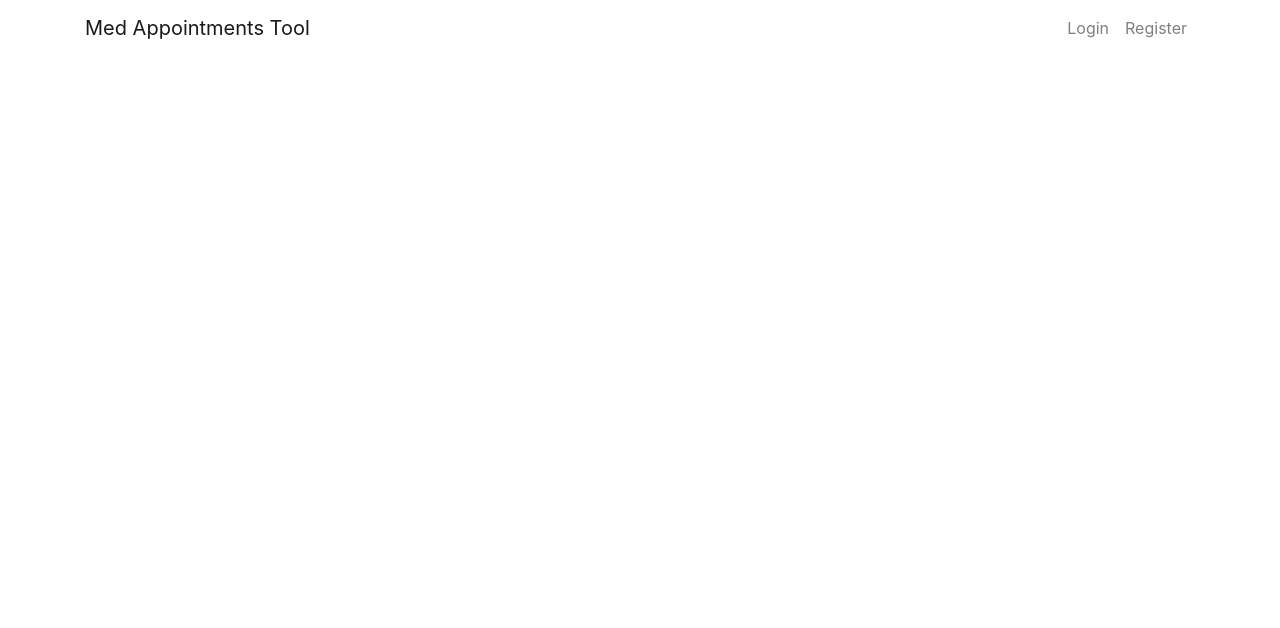
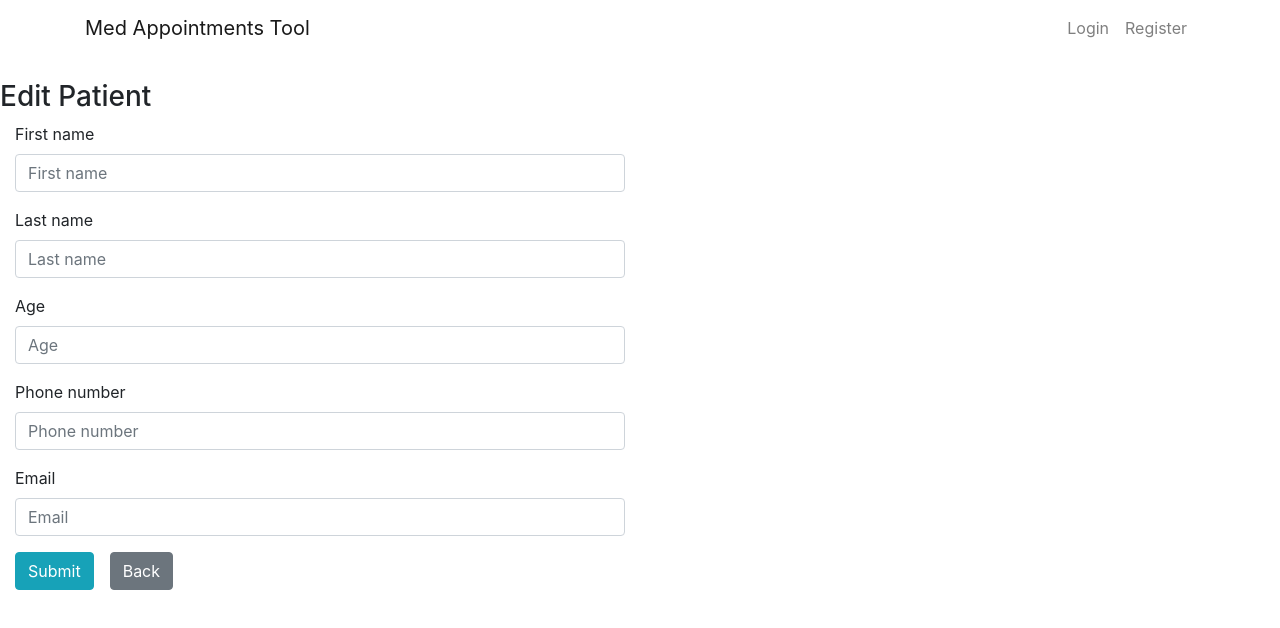
Before and after one commit to botezatubianca20/tic-project, a Vue app in the folder frontend/: page /newPatient in a window 1280 px wide. Shown: the top 628 px of the page. Built offline with nearby package versions, Linux system fonts and the light colour scheme; no server answers.

Commit message:
edit patient and add patient done

```diff
--- a/frontend/src/components/EditPatient.vue
+++ b/frontend/src/components/EditPatient.vue
@@ -6,27 +6,27 @@
 <form  @submit.prevent="updatePatient">
     <div class="form-group">
       <label for="first_name">First name</label>
-      <input type="text" class="form-control" id="first_name" placeholder="First name" required>
+      <input type="text" class="form-control" id="first_name" placeholder="First name" required  v-model="patient.first_name">
     </div>
   <div class="form-group">
       <label for="last_name">Last name</label>
-      <input type="text" class="form-control" id="last_name" placeholder="Last name" required>
+      <input type="text" class="form-control" id="last_name" placeholder="Last name" required v-model="patient.last_name">
     </div>
   <div class="form-group">
     <label for="age">Age</label>
-    <input type="text" class="form-control" id="age" placeholder="Age" required>
+    <input type="text" class="form-control" id="age" placeholder="Age" required v-model="patient.age">
   </div>
   <div class="form-group">
     <label for="phone_number">Phone number</label>
-    <input type="text" class="form-control" id="phone_number" placeholder="Phone number" required>
+    <input type="text" class="form-control" id="phone_number" placeholder="Phone number" required v-model="patient.phone_number">
   </div>
    <div class="form-group">
     <label for="email">Email</label>
-    <input type="email" class="form-control" id="email" placeholder="Email" required>
+    <input type="email" class="form-control" id="email" placeholder="Email" required v-model="patient.email">
   </div>
 
   <button type="submit" class="btn btn-info">Submit</button>
-    <router-link to="/" class="btn btn-secondary mx-sm-3">Back</router-link>
+    <router-link to="/patients" class="btn btn-secondary mx-sm-3">Back</router-link>
 </form>
 
 <br>
@@ -41,32 +41,21 @@
     name: 'editPatient',
     data () {
       return {
-         // preluam din componenta anterioara cheia unica din firebase asociata cu actorul
           key: this.$route.params.key,
-          patient: 0
+          patient: this.$route.params.patient
       }
     },
-    created () {
-       // utilizam verbul get pentru a trimite request catre server si a obtine
-       // un actor pe baza id-ul unui din firebase preluata din componenta anterioara
-      this.axios.get('http://localhost:3000/patients/byKey/' + this.key)
-        .then(function(response){ //daca primim raspuns de la server initializam actorul
-          this.patient = response.body;
-        })
+    // created () {
+    //   this.axios.get('http://localhost:3000/patients/byKey/' + this.key)
+    //     .then(function(response){
+    //       this.patient = response.data;
+    //     })
 
-    },
+    // },
 
     methods: {
-      updatePatient () {
-         // utilizam verbul put pentru a putea trimite date catre server si a face update la actor
-        this.axios.put('http://localhost:3000/patients/' +  this.key,
-        {
-            first_name: this.patient.first_name,
-            last_name: this.patient.last_name,
-            age: this.patient.age,
-            email: this.patient.email,
-            phone_number: this.patient.phone_number
-        })
+      updatePatient: function() {
+        this.axios.put('http://localhost:3000/patients/' +  this.key, this.patient)
         .then(function(){
             alert("The patient has been updated!");
         })
@@ -75,5 +64,6 @@
           })
       }
     }
+
   }
 </script>
--- /dev/null
+++ b/frontend/src/components/NewPatient.vue
@@ -0,0 +1,72 @@
+<template>
+  <div id="addPatient">
+    <h3>Edit Patient</h3>
+    <div class="form-group col-md-6">
+
+<form  @submit.prevent="addPatient">
+    <div class="form-group">
+      <label for="first_name">First name</label>
+      <input type="text" class="form-control" id="first_name" placeholder="First name" required  v-model="first_name">
+    </div>
+  <div class="form-group">
+      <label for="last_name">Last name</label>
+      <input type="text" class="form-control" id="last_name" placeholder="Last name" required v-model="last_name">
+    </div>
+  <div class="form-group">
+    <label for="age">Age</label>
+    <input type="text" class="form-control" id="age" placeholder="Age" required v-model="age">
+  </div>
+  <div class="form-group">
+    <label for="phone_number">Phone number</label>
+    <input type="text" class="form-control" id="phone_number" placeholder="Phone number" required v-model="phone_number">
+  </div>
+   <div class="form-group">
+    <label for="email">Email</label>
+    <input type="email" class="form-control" id="email" placeholder="Email" required v-model="email">
+  </div>
+
+  <button type="submit" class="btn btn-info">Submit</button>
+    <router-link to="/patients" class="btn btn-secondary mx-sm-3">Back</router-link>
+</form>
+
+<br>
+
+  </div>
+  </div>
+</template>
+
+
+<script>
+  export default {
+    name: 'addPatient',
+    data () {
+      return {
+          first_name: "",
+          last_name: "",
+          age: "",
+          phone_number: "",
+          email: ""
+      }
+    },
+
+
+    methods: {
+      addPatient: function() {
+        this.axios.post('http://localhost:3000/patients/add', {
+          first_name: this.first_name,
+          last_name: this.last_name,
+          age: this.age,
+          phone_number: this.phone_number,
+          email: this.email
+        })
+        .then(function(){
+            alert("The patient has been added!");
+        })
+        .catch(function(error){
+            alert(error);
+          })
+      }
+    }
+
+  }
+</script>
--- a/frontend/src/components/Patients.vue
+++ b/frontend/src/components/Patients.vue
@@ -4,7 +4,7 @@
         <div class="row">
           <div class="col-md-10"></div>
           <div class="col-md-2">
-            <router-link :to="{ name: 'create' }" class="btn btn-primary">Add Patient</router-link>
+            <router-link :to="{ name: 'newPatient' }" class="btn btn-primary">Add Patient</router-link>
           </div>
         </div><br />
 
@@ -21,13 +21,13 @@
             </tr>
             </thead>
             <tbody>
-                <tr v-for="(patient, index) in patients" v-bind:key="patient.key">
+                <tr v-for="(patient, index) in patients" v-bind:key="index">
                   <td>{{ patient.first_name }}</td>
                   <td>{{ patient.last_name }}</td>
                   <td>{{ patient.age }}</td>
                   <td>{{ patient.phone_number }}</td>
                   <td>{{ patient.email }}</td>
-                  <td><router-link :to="{name: 'editPatient', params: { key: patient.key}}" class="btn btn-primary">Edit</router-link></td>
+                  <td><router-link :to="{name: 'editPatient', params: { key: index, patient: patient }}" class="btn btn-primary">Edit</router-link></td>
                   <td><button class="btn btn-danger" @click="deletePatient(index)">Delete</button></td>
                 </tr>
             </tbody>
--- a/frontend/src/routes/index.js
+++ b/frontend/src/routes/index.js
@@ -7,6 +7,7 @@ import Doctors from '../components/Doctors'
 import Patients from '../components/Patients'
 import Appointments from '../components/Appointments'
 import EditPatient from '../components/EditPatient'
+import NewPatient from '../components/NewPatient'
 
 Vue.use(Router)
 
@@ -49,6 +50,11 @@ const router = new Router({
         name:'editPatient',
         component: EditPatient,
       },
+      {
+        path:'/newPatient',
+        name:'newPatient',
+        component: NewPatient,
+      },
 ]
 });
 
```
Also changed, not shown: 1 other file (tests, documents, lock files or other folders).
